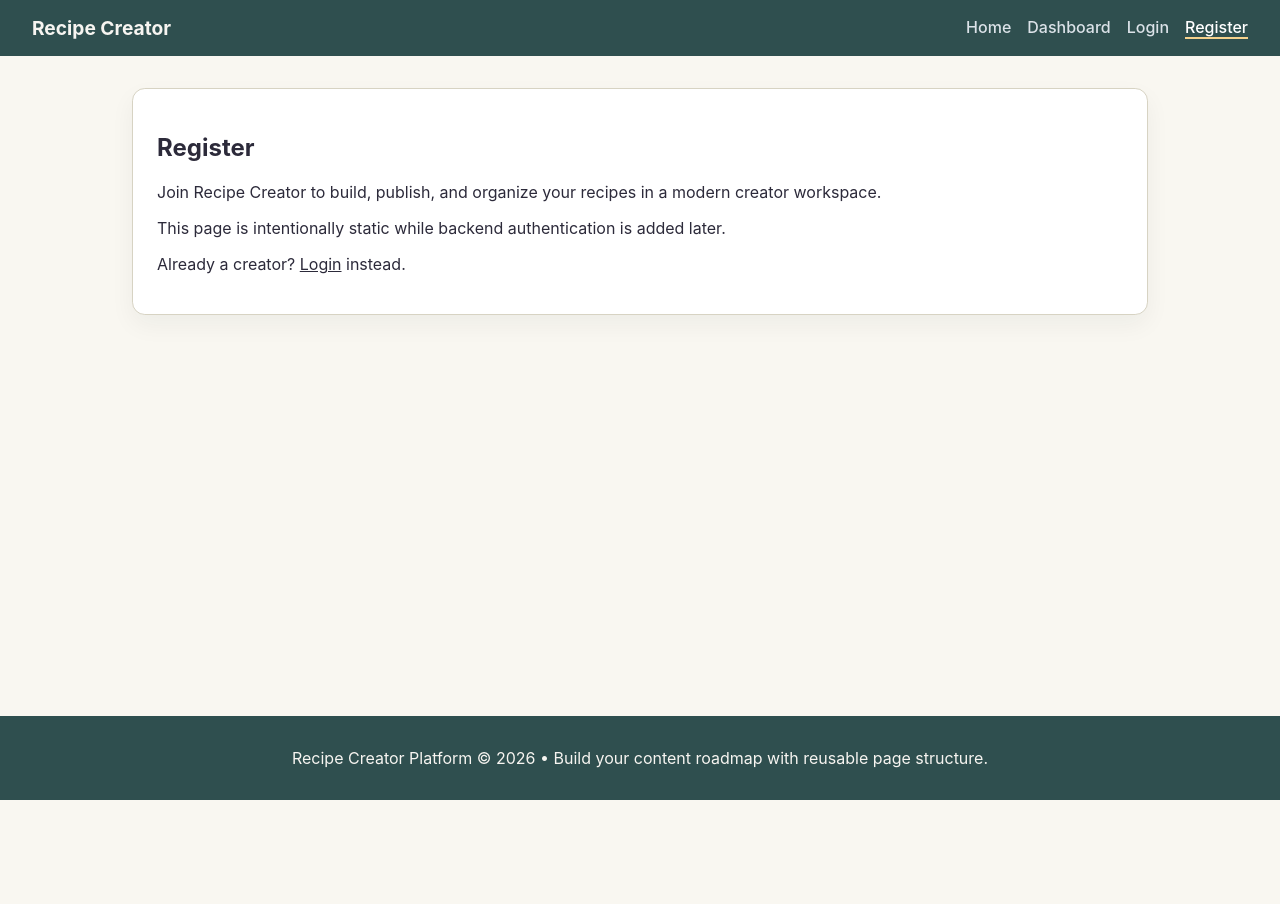
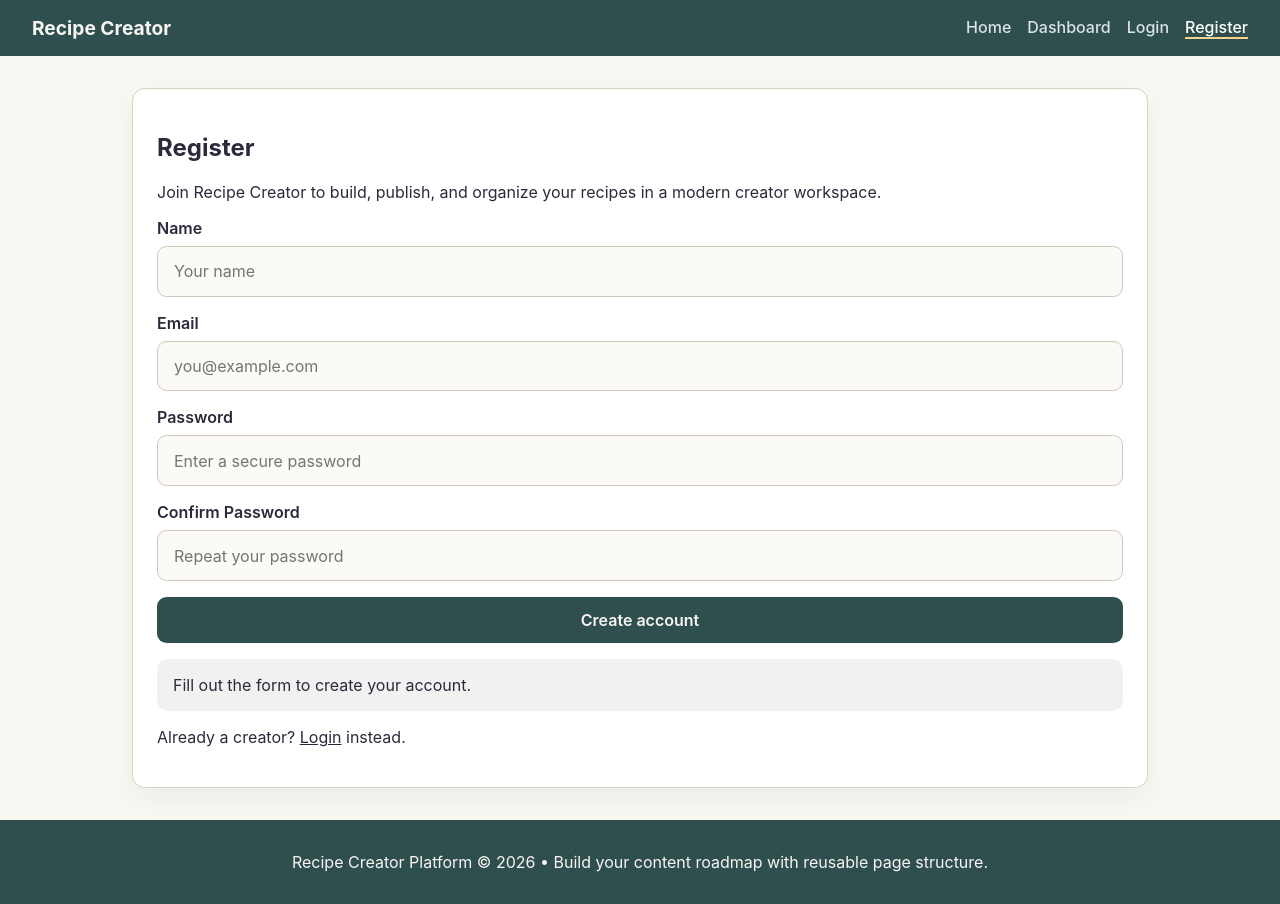
Before and after one commit to bandarulakshmis134-blip/backend, a React (Vite) app in the folder client/: page /register in a window 1280 px wide. Before the commit the page ends 800 px from the top, so only its background shows below. Built offline with nearby package versions, Linux system fonts and the light colour scheme.

Commit message:
Registration Flow

```diff
--- a/client/src/App.css
+++ b/client/src/App.css
@@ -59,11 +59,54 @@
   box-shadow: 0 10px 24px rgba(29, 33, 41, 0.05);
 }
 
-.feature-grid {
+.auth-form {
   display: grid;
-  grid-template-columns: repeat(auto-fit, minmax(240px, 1fr));
   gap: 1rem;
-  margin-top: 1.5rem;
+  margin-top: 1rem;
+}
+
+.form-field {
+  display: grid;
+  gap: 0.5rem;
+}
+
+.form-field label {
+  font-weight: 600;
+}
+
+.form-field input {
+  width: 100%;
+  padding: 0.9rem 1rem;
+  border: 1px solid #cfc8ba;
+  border-radius: 0.6rem;
+  background: #fbfaf7;
+}
+
+.form-field input:focus {
+  outline: 2px solid #f5d28d;
+  border-color: #b7a58d;
+}
+
+.field-error {
+  color: #a02b2b;
+  font-size: 0.95rem;
+}
+
+.status-message {
+  margin-top: 1rem;
+  padding: 1rem;
+  border-radius: 0.7rem;
+  background: #f1f1f1;
+}
+
+.status-message.success {
+  background: #ddf7e6;
+  color: #1d5d39;
+}
+
+.status-message.error {
+  background: #fce8e8;
+  color: #791d1d;
 }
 
 .page-card button {
@@ -82,6 +125,13 @@
   cursor: not-allowed;
 }
 
+.feature-grid {
+  display: grid;
+  grid-template-columns: repeat(auto-fit, minmax(240px, 1fr));
+  gap: 1rem;
+  margin-top: 1.5rem;
+}
+
 .site-footer {
   padding: 1rem 2rem;
   text-align: center;
--- a/client/src/pages/Register.jsx
+++ b/client/src/pages/Register.jsx
@@ -1,13 +1,165 @@
+import { useState } from 'react';
 import { Link } from 'react-router-dom';
 
+const initialState = {
+  name: '',
+  email: '',
+  password: '',
+  confirmPassword: '',
+};
+
 export default function Register() {
+  const [formData, setFormData] = useState(initialState);
+  const [errors, setErrors] = useState({});
+  const [status, setStatus] = useState('idle');
+  const [message, setMessage] = useState('Fill out the form to create your account.');
+
+  const validate = () => {
+    const newErrors = {};
+
+    if (!formData.name.trim()) {
+      newErrors.name = 'Name is required.';
+    }
+
+    if (!formData.email.trim()) {
+      newErrors.email = 'Email is required.';
+    } else if (!/^[^\s@]+@[^\s@]+\.[^\s@]+$/.test(formData.email)) {
+      newErrors.email = 'Please enter a valid email address.';
+    }
+
+    if (!formData.password) {
+      newErrors.password = 'Password is required.';
+    } else if (formData.password.length < 6) {
+      newErrors.password = 'Password must be at least 6 characters.';
+    }
+
+    if (!formData.confirmPassword) {
+      newErrors.confirmPassword = 'Confirm password is required.';
+    } else if (formData.password !== formData.confirmPassword) {
+      newErrors.confirmPassword = 'Passwords do not match.';
+    }
+
+    setErrors(newErrors);
+    return Object.keys(newErrors).length === 0;
+  };
+
+  const handleChange = (event) => {
+    const { name, value } = event.target;
+    setFormData((prev) => ({ ...prev, [name]: value }));
+  };
+
+  const handleSubmit = async (event) => {
+    event.preventDefault();
+
+    if (!validate()) {
+      setStatus('error');
+      setMessage('Please fix the highlighted fields before submitting.');
+      return;
+    }
+
+    setStatus('loading');
+    setMessage('Registering your account...');
+
+    try {
+      const response = await fetch('/api/users/register', {
+        method: 'POST',
+        headers: {
+          'Content-Type': 'application/json',
+        },
+        body: JSON.stringify({
+          name: formData.name.trim(),
+          email: formData.email.trim(),
+          password: formData.password,
+        }),
+      });
+
+      const data = await response.json();
+
+      if (!response.ok) {
+        setStatus('error');
+        setMessage(data.message || 'Registration failed.');
+        return;
+      }
+
+      setStatus('success');
+      setMessage('Registration successful! You can now log in.');
+      setFormData(initialState);
+      setErrors({});
+    } catch (error) {
+      setStatus('error');
+      setMessage(`Request failed: ${error.message}`);
+    }
+  };
+
   return (
     <section className="page-card">
       <h1>Register</h1>
       <p>
         Join Recipe Creator to build, publish, and organize your recipes in a modern creator workspace.
       </p>
-      <p>This page is intentionally static while backend authentication is added later.</p>
+
+      <form className="auth-form" onSubmit={handleSubmit} noValidate>
+        <div className="form-field">
+          <label htmlFor="name">Name</label>
+          <input
+            type="text"
+            id="name"
+            name="name"
+            value={formData.name}
+            onChange={handleChange}
+            placeholder="Your name"
+          />
+          {errors.name && <span className="field-error">{errors.name}</span>}
+        </div>
+
+        <div className="form-field">
+          <label htmlFor="email">Email</label>
+          <input
+            type="email"
+            id="email"
+            name="email"
+            value={formData.email}
+            onChange={handleChange}
+            placeholder="you@example.com"
+          />
+          {errors.email && <span className="field-error">{errors.email}</span>}
+        </div>
+
+        <div className="form-field">
+          <label htmlFor="password">Password</label>
+          <input
+            type="password"
+            id="password"
+            name="password"
+            value={formData.password}
+            onChange={handleChange}
+            placeholder="Enter a secure password"
+          />
+          {errors.password && <span className="field-error">{errors.password}</span>}
+        </div>
+
+        <div className="form-field">
+          <label htmlFor="confirmPassword">Confirm Password</label>
+          <input
+            type="password"
+            id="confirmPassword"
+            name="confirmPassword"
+            value={formData.confirmPassword}
+            onChange={handleChange}
+            placeholder="Repeat your password"
+          />
+          {errors.confirmPassword && <span className="field-error">{errors.confirmPassword}</span>}
+        </div>
+
+        <button type="submit" disabled={status === 'loading'}>
+          {status === 'loading' ? 'Registering…' : 'Create account'}
+        </button>
+      </form>
+
+      <div className={`status-message ${status === 'success' ? 'success' : status === 'error' ? 'error' : ''}`}>
+        {message}
+      </div>
+
       <p>
         Already a creator? <Link to="/login">Login</Link> instead.
       </p>
```
Also changed, not shown: 1 other file (tests, documents, lock files or other folders).
